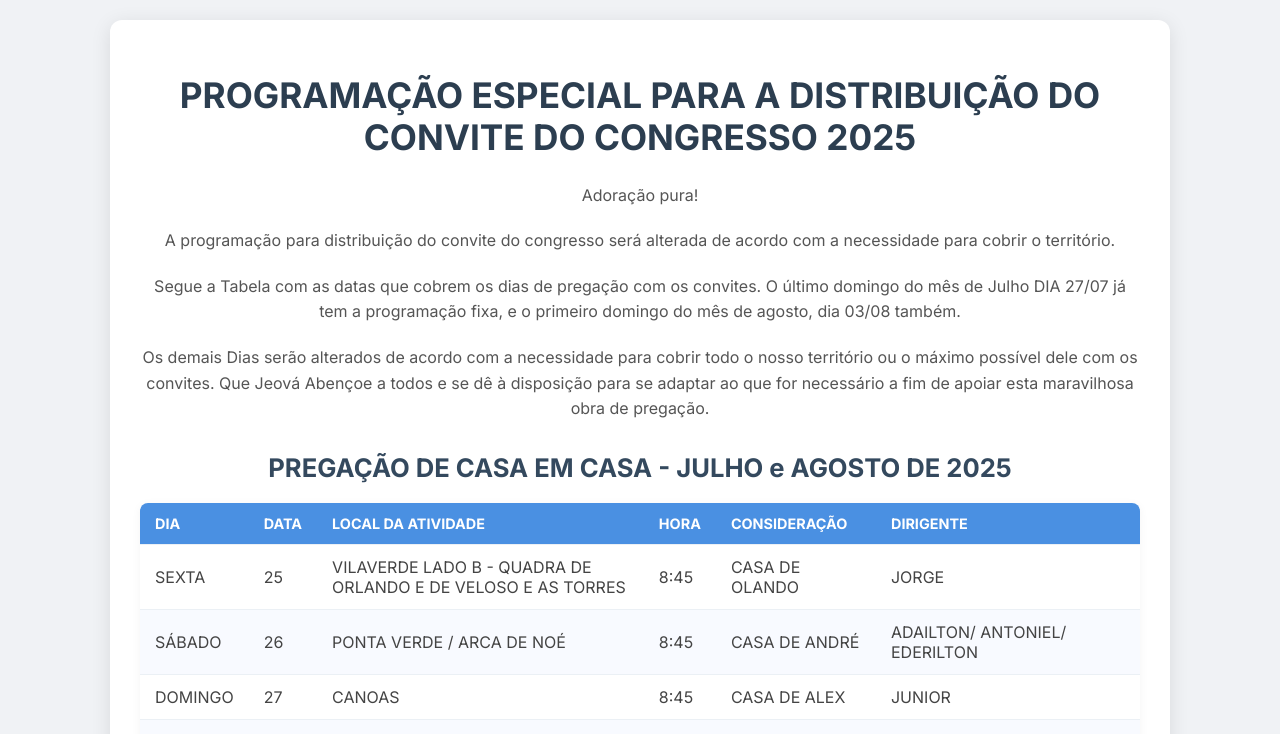
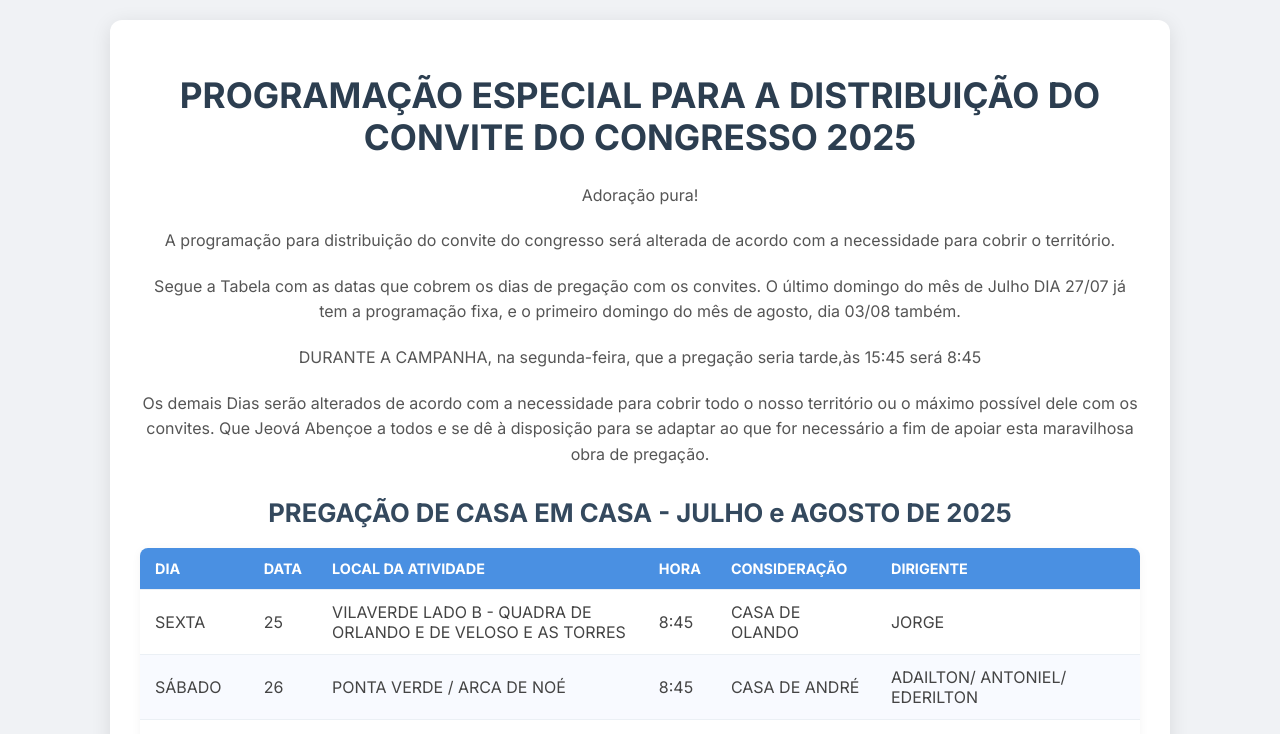
Before and after one commit to JuniorCelmo/CONVITE-DO-CONGRESSO-2025, a plain HTML site: page index.html in a window 1280 px wide. Shown: the top 734 px of the page. Drawn offline with Linux system fonts and the light colour scheme.

Commit message:
Atualizar o index.html

```diff
--- a/index.html
+++ b/index.html
@@ -241,6 +241,7 @@
         <p>Adoração pura!</p>
         <p>A programação para distribuição do convite do congresso será alterada de acordo com a necessidade para cobrir o território.</p>
         <p>Segue a Tabela com as datas que cobrem os dias de pregação com os convites. O último domingo do mês de Julho DIA 27/07 já tem a programação fixa, e o primeiro domingo do mês de agosto, dia 03/08 também.</p>
+<p> DURANTE A CAMPANHA, na segunda-feira, que a pregação seria tarde,às 15:45 será 8:45 </p>
         <p>Os demais Dias serão alterados de acordo com a necessidade para cobrir todo o nosso território ou o máximo possível dele com os convites. Que Jeová Abençoe a todos e se dê à disposição para se adaptar ao que for necessário a fim de apoiar esta maravilhosa obra de pregação.</p>
 
         <h2>PREGAÇÃO DE CASA EM CASA - JULHO e AGOSTO DE 2025</h2>
```
